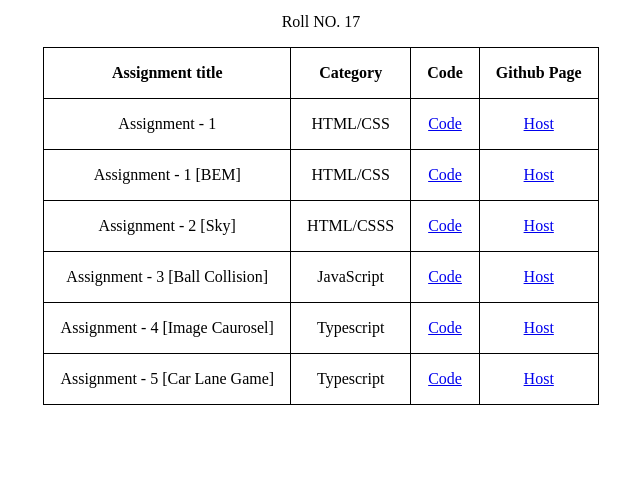
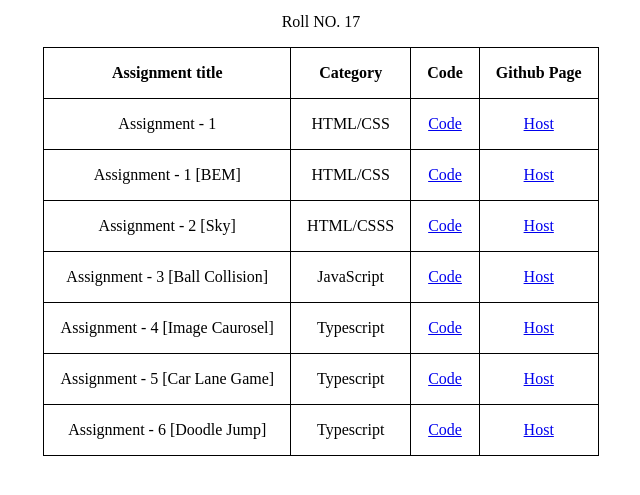
Before and after one commit to nabinthapaa/SE-Fellowship-LF, a plain HTML site: page index.html in a window 1280 px wide. Shown: the part 101-596 px from the top of the page, without its empty margins (319-959 px from the left). Drawn offline with Linux system fonts and the light colour scheme.

Commit message:
Update: Assignment 6 link

```diff
--- a/index.html
+++ b/index.html
@@ -98,6 +98,16 @@
             <a href="https://car-game-js-eight.vercel.app/">Host</a>
           </td>
         </tr>
+        <tr>
+          <td>Assignment - 6 [Doodle Jump]</td>
+          <td>Typescript</td>
+          <td>
+            <a href="https://github.com/nabinthapaa/doodle-jump-ts">Code</a>
+          </td>
+          <td>
+            <a href="https://doodle-jump-ts.vercel.app/">Host</a>
+          </td>
+        </tr>
       </tbody>
     </table>
   </body>
```
Also changed, not shown: README.md.
